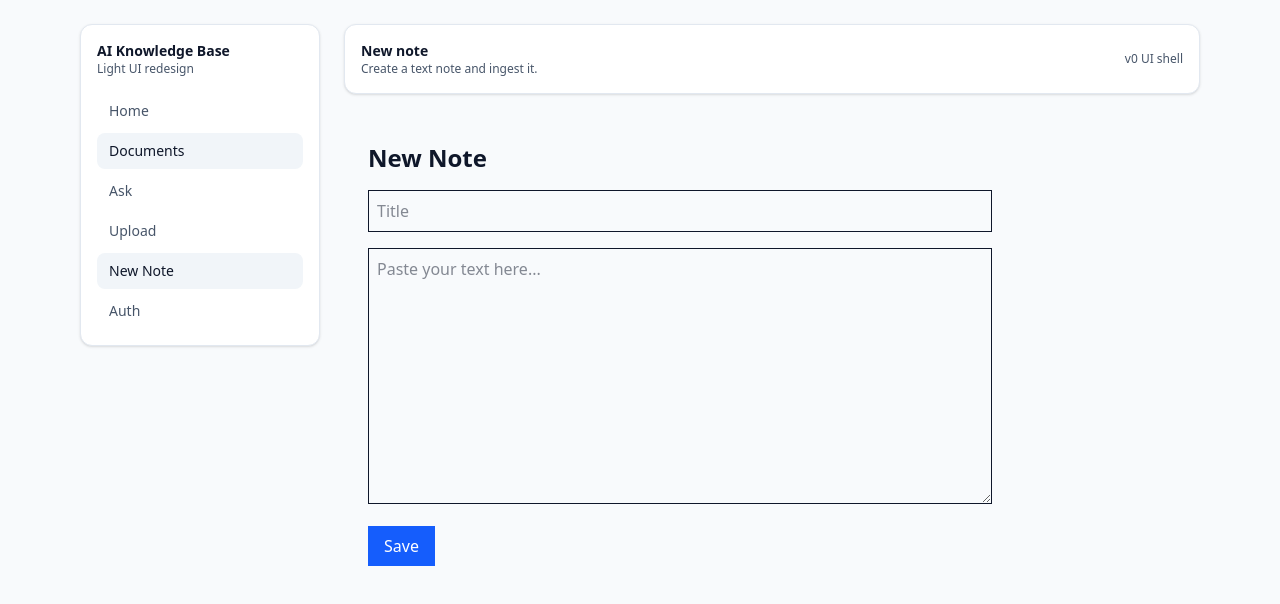
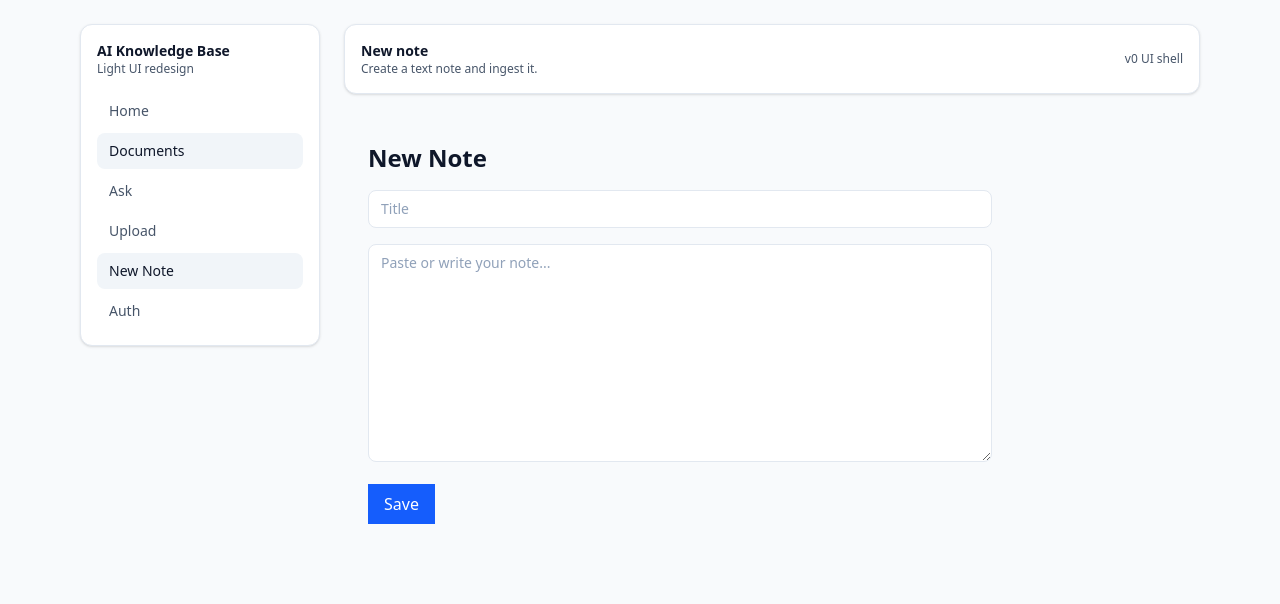
Before and after one commit to Misho-1019/AI-Powered-Knowledge-Base, a Next.js app: page /documents/new in a window 1280 px wide. Shown: the top 604 px of the page. Built offline with nearby package versions, Linux system fonts and the light colour scheme.

Commit message:
Add Input and Select primitives and refactor inputs

```diff
--- a/src/app/ask/page.tsx
+++ b/src/app/ask/page.tsx
@@ -2,7 +2,9 @@
 
 import Button from "@/components/ui/Button";
 import Card from "@/components/ui/Card";
+import Input from "@/components/ui/Input";
 import NoticeCard from "@/components/ui/NoticeCard";
+import Select from "@/components/ui/Select";
 import { useEffect, useState } from "react";
 
 type DocOption = { id: string, title: string, status: string };
@@ -81,19 +83,14 @@ export default function AskPage() {
             {/* Scope */}
             <div className="space-y-2">
               <label className="text-sm font-medium">Search scope</label>
-              <select
-                className="w-full rounded-lg border border-[var(--border)] bg-white px-3 py-2 text-sm
-                           focus-visible:outline-none focus-visible:ring-2 focus-visible:ring-[color:var(--brand-2)]/30"
-                value={docId}
-                onChange={(e) => setDocId(e.target.value)}
-              >
+              <Select value={docId} onChange={(e) => setDocId(e.target.value)}>
                 <option value="">All documents</option>
                 {docs.map((d) => (
                   <option key={d.id} value={d.id}>
                     {d.title} {d.status !== "PROCESSED" ? `(${d.status})` : ""}
                   </option>
                 ))}
-              </select>
+              </Select>
 
               <p className="text-xs text-[var(--muted)]">
                 Tip: pick a single processed document to reduce noise.
@@ -103,9 +100,7 @@ export default function AskPage() {
             {/* Input */}
             <div className="space-y-2">
               <label className="text-sm font-medium">Your question</label>
-              <input
-                className="w-full rounded-lg border border-[var(--border)] bg-white px-3 py-2 text-sm
-                           focus-visible:outline-none focus-visible:ring-2 focus-visible:ring-[color:var(--brand-2)]/30"
+              <Input
                 placeholder="Ask something about your documents..."
                 value={query}
                 onChange={(e) => setQuery(e.target.value)}
--- a/src/app/auth/page.tsx
+++ b/src/app/auth/page.tsx
@@ -2,6 +2,7 @@
 
 import Button from "@/components/ui/Button";
 import Card from "@/components/ui/Card";
+import Input from "@/components/ui/Input";
 import { createSupabaseBrowserClient } from "@/lib/supabase/browser";
 import { useEffect, useMemo, useState } from "react"
 
@@ -61,9 +62,7 @@ export default function AuthPage() {
             {/* Inputs */}
             <div className="space-y-2">
               <label className="text-sm font-medium">Email</label>
-              <input
-                className="w-full rounded-lg border border-[var(--border)] bg-white px-3 py-2 text-sm
-                           focus-visible:outline-none focus-visible:ring-2 focus-visible:ring-[color:var(--brand-2)]/30"
+              <Input
                 placeholder="Email"
                 value={email}
                 onChange={(e) => setEmail(e.target.value)}
@@ -73,9 +72,7 @@ export default function AuthPage() {
 
             <div className="space-y-2">
               <label className="text-sm font-medium">Password</label>
-              <input
-                className="w-full rounded-lg border border-[var(--border)] bg-white px-3 py-2 text-sm
-                           focus-visible:outline-none focus-visible:ring-2 focus-visible:ring-[color:var(--brand-2)]/30"
+              <Input
                 type="password"
                 placeholder="Password"
                 value={password}
--- a/src/app/documents/new/page.tsx
+++ b/src/app/documents/new/page.tsx
@@ -1,5 +1,7 @@
 "use client"
 
+import Input from "@/components/ui/Input";
+import Textarea from "@/components/ui/Textarea";
 import { useRouter } from "next/navigation"
 import { useState } from "react";
 
@@ -39,18 +41,17 @@ export default function NewDocumentPage() {
         <main className="p-6 space-y-4 max-w-2xl">
           <h1 className="text-2xl font-semibold">New Note</h1>
 
-          <input
-            className="border p-2 w-full"
+          <Input
             placeholder="Title"
             value={title}
             onChange={(e) => setTitle(e.target.value)}
           />
 
-          <textarea
-            className="border p-2 w-full h-64"
-            placeholder="Paste your text here..."
+          <Textarea
+            placeholder="Paste or write your note..."
             value={text}
             onChange={(e) => setText(e.target.value)}
+            rows={10}
           />
 
           <button
--- /dev/null
+++ b/src/components/ui/Input.tsx
@@ -0,0 +1,16 @@
+import type { InputHTMLAttributes } from "react";
+
+type Props = InputHTMLAttributes<HTMLInputElement> & {
+  className?: string;
+};
+
+export default function Input({ className = "", ...props }: Props) {
+  return (
+    <input
+      {...props}
+      className={`w-full rounded-lg border border-[var(--border)] bg-white px-3 py-2 text-sm
+        focus-visible:outline-none focus-visible:ring-2 focus-visible:ring-[color:var(--brand-2)]/30
+        placeholder:text-slate-400 ${className}`}
+    />
+  );
+}
--- /dev/null
+++ b/src/components/ui/Select.tsx
@@ -0,0 +1,16 @@
+import type { SelectHTMLAttributes } from "react";
+
+type Props = SelectHTMLAttributes<HTMLSelectElement> & {
+  className?: string;
+};
+
+export default function Select({ className = "", ...props }: Props) {
+  return (
+    <select
+      {...props}
+      className={`w-full rounded-lg border border-[var(--border)] bg-white px-3 py-2 text-sm
+        focus-visible:outline-none focus-visible:ring-2 focus-visible:ring-[color:var(--brand-2)]/30
+        ${className}`}
+    />
+  );
+}
--- /dev/null
+++ b/src/components/ui/Textarea.tsx
@@ -0,0 +1,16 @@
+import type { TextareaHTMLAttributes } from "react";
+
+type Props = TextareaHTMLAttributes<HTMLTextAreaElement> & {
+  className?: string;
+};
+
+export default function Textarea({ className = "", ...props }: Props) {
+  return (
+    <textarea
+      {...props}
+      className={`w-full rounded-lg border border-[var(--border)] bg-white px-3 py-2 text-sm
+        focus-visible:outline-none focus-visible:ring-2 focus-visible:ring-[color:var(--brand-2)]/30
+        placeholder:text-slate-400 ${className}`}
+    />
+  );
+}
```
